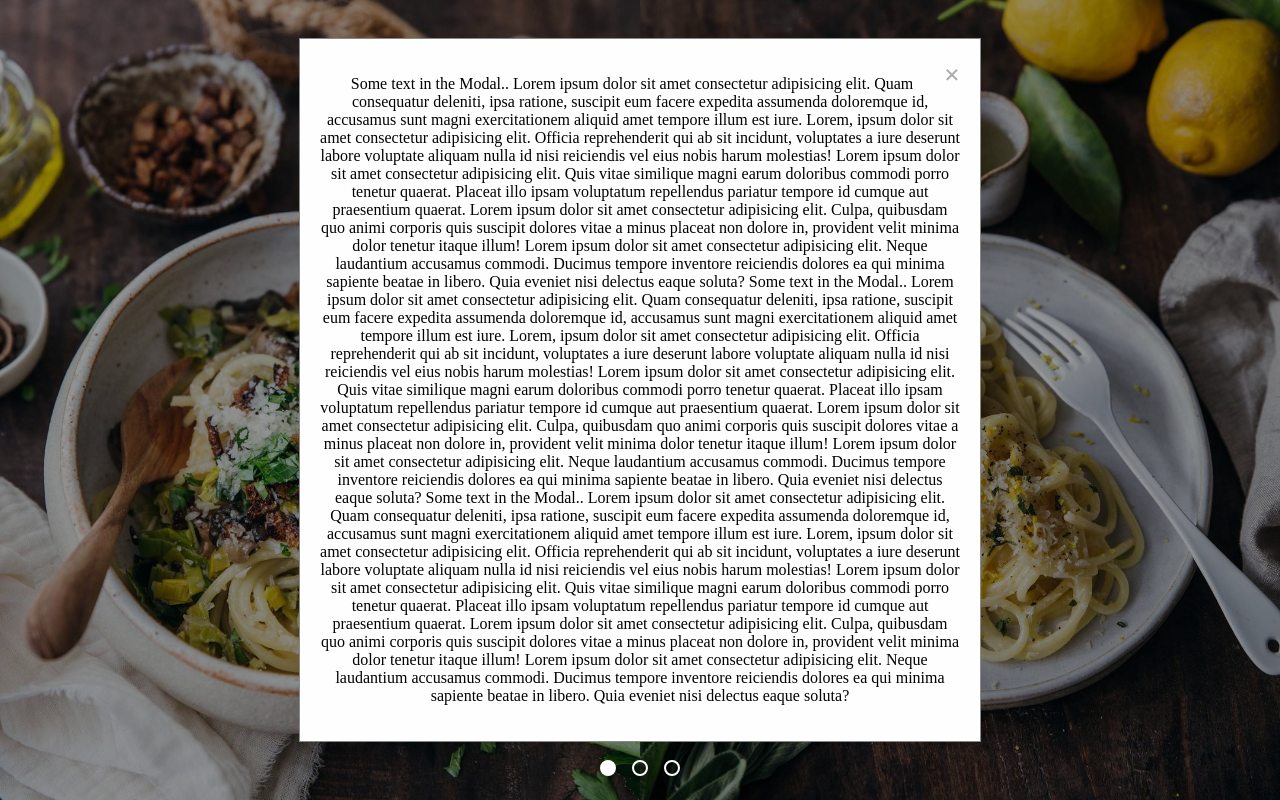
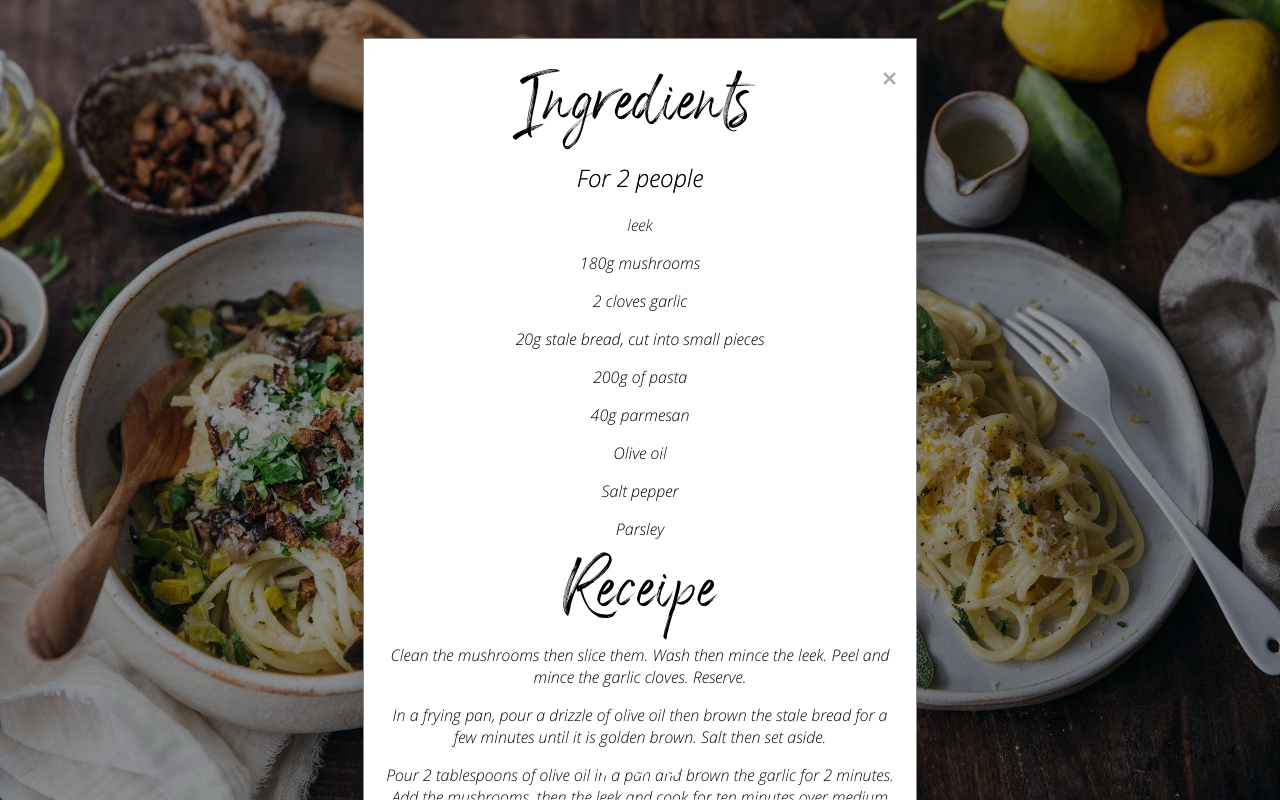
Before and after one commit to Ali-Doggaz/The_Foodies_Website, a plain HTML site: page index.html in a window 1280 px wide. Both pictures are taken after a click on the button "Receipt". Shown: the top 800 px of the page. Drawn offline with Linux system fonts and the light colour scheme.

Commit message:
fade effect modal + sticky

```diff
--- a/index.html
+++ b/index.html
@@ -80,41 +80,42 @@
 
       <div id="myModal1" class="modal">
         <div class="modal-content">
+
           <span class="close">&times;</span>
-          <p>Some text in the Modal.. Lorem ipsum dolor sit amet consectetur adipisicing elit. Quam consequatur
-            deleniti, ipsa ratione, suscipit eum facere expedita assumenda doloremque id, accusamus sunt magni
-            exercitationem aliquid amet tempore illum est iure. Lorem, ipsum dolor sit amet consectetur adipisicing
-            elit. Officia reprehenderit qui ab sit incidunt, voluptates a iure deserunt labore voluptate aliquam nulla
-            id nisi reiciendis vel eius nobis harum molestias! Lorem ipsum dolor sit amet consectetur adipisicing elit.
-            Quis vitae similique magni earum doloribus commodi porro tenetur quaerat. Placeat illo ipsam voluptatum
-            repellendus pariatur tempore id cumque aut praesentium quaerat. Lorem ipsum dolor sit amet consectetur
-            adipisicing elit. Culpa, quibusdam quo animi corporis quis suscipit dolores vitae a minus placeat non dolore
-            in, provident velit minima dolor tenetur itaque illum! Lorem ipsum dolor sit amet consectetur adipisicing
-            elit. Neque laudantium accusamus commodi. Ducimus tempore inventore reiciendis dolores ea qui minima
-            sapiente beatae in libero. Quia eveniet nisi delectus eaque soluta? Some text in the Modal.. Lorem ipsum
-            dolor sit amet consectetur adipisicing elit. Quam consequatur deleniti, ipsa ratione, suscipit eum facere
-            expedita assumenda doloremque id, accusamus sunt magni exercitationem aliquid amet tempore illum est iure.
-            Lorem, ipsum dolor sit amet consectetur adipisicing elit. Officia reprehenderit qui ab sit incidunt,
-            voluptates a iure deserunt labore voluptate aliquam nulla id nisi reiciendis vel eius nobis harum molestias!
-            Lorem ipsum dolor sit amet consectetur adipisicing elit. Quis vitae similique magni earum doloribus commodi
-            porro tenetur quaerat. Placeat illo ipsam voluptatum repellendus pariatur tempore id cumque aut praesentium
-            quaerat. Lorem ipsum dolor sit amet consectetur adipisicing elit. Culpa, quibusdam quo animi corporis quis
-            suscipit dolores vitae a minus placeat non dolore in, provident velit minima dolor tenetur itaque illum!
-            Lorem ipsum dolor sit amet consectetur adipisicing elit. Neque laudantium accusamus commodi. Ducimus tempore
-            inventore reiciendis dolores ea qui minima sapiente beatae in libero. Quia eveniet nisi delectus eaque
-            soluta? Some text in the Modal.. Lorem ipsum dolor sit amet consectetur adipisicing elit. Quam consequatur
-            deleniti, ipsa ratione, suscipit eum facere expedita assumenda doloremque id, accusamus sunt magni
-            exercitationem aliquid amet tempore illum est iure. Lorem, ipsum dolor sit amet consectetur adipisicing
-            elit. Officia reprehenderit qui ab sit incidunt, voluptates a iure deserunt labore voluptate aliquam nulla
-            id nisi reiciendis vel eius nobis harum molestias! Lorem ipsum dolor sit amet consectetur adipisicing elit.
-            Quis vitae similique magni earum doloribus commodi porro tenetur quaerat. Placeat illo ipsam voluptatum
-            repellendus pariatur tempore id cumque aut praesentium quaerat. Lorem ipsum dolor sit amet consectetur
-            adipisicing elit. Culpa, quibusdam quo animi corporis quis suscipit dolores vitae a minus placeat non dolore
-            in, provident velit minima dolor tenetur itaque illum! Lorem ipsum dolor sit amet consectetur adipisicing
-            elit. Neque laudantium accusamus commodi. Ducimus tempore inventore reiciendis dolores ea qui minima
-            sapiente beatae in libero. Quia eveniet nisi delectus eaque soluta?</p>
-        </div>
-      </div>
+          <div class="fade">
+<div>
+            <h1 class="smalltitle sticky " >Ingredients</h1>
+
+          <p>
+
+           <h2>For 2 people</h2>
+
+            <p>leek</p>
+            <p>180g mushrooms</p>
+            <p>2 cloves garlic</p>
+            <p>20g stale bread, cut into small pieces</p>
+            <p>200g of pasta</p>
+            <p> 40g parmesan</p>
+            <p> Olive oil</p>
+            <p>Salt pepper</p>
+            <p>Parsley</p>
+
+          </p></div>
+            <h1 class="smalltitle sticky" >Receipe</h1>
+            <p>
+              Clean the mushrooms then slice them. Wash then mince the leek. Peel and mince the garlic cloves. Reserve. </p>
+
+              <p>In a frying pan, pour a drizzle of olive oil then brown the stale bread for a few minutes until it is golden brown. Salt then set aside. </p>
+
+              <p>Pour 2 tablespoons of olive oil in a pan and brown the garlic for 2 minutes. Add the mushrooms, then the leek and cook for ten minutes over medium heat while stirring. Meanwhile, immerse the pasta in 2 liters of salted water brought to a boil and cook according to the instructions on the package. Remember to keep the pasta cooking water. </p>
+
+              <p>Pour a glass of pasta cooking water over the mushroom - leek mixture then add the Parmesan. Cook for another 5 minutes. Season with salt and pepper. </p>
+
+              <p>Once cooked, pour the pasta into the pan with a little cooking water and mix well.
+
+                <p>Serve the pasta on plates, sprinkle with coarsely chopped flat-leaf parsley, bread croutons and Parmesan cheese.
+          </div>
+      </div>  </div>
       <div id="myModal2" class="modal">
         <div class="modal-content">
           <span class="close">&times;</span>
--- a/style.css
+++ b/style.css
@@ -100,7 +100,17 @@ input:checked + label + .slide {
 
 
 }
-
+.green {
+  color: rgb(180, 255, 180);
+  width: 50px;
+  height: 100%;
+}
+.red {
+  color: rgb(253, 169, 169);
+}
+.white {
+  color: white;
+}
 .hovereffect {
     width: 100%;
     height: 100%;
@@ -141,6 +151,21 @@ opacity: 1;
   @font-face {
     font-family: Tomatoes;
     src: url(Panterick\ [Demo\ Version].ttf);
+  }
+  @font-face {
+    font-family: futura;
+    src: url(OpenSans-LightItalic.ttf);
+  }
+
+  .smalltitle {
+    font-family: Tomatoes ;
+    position: relative;
+    font-size: 70px;
+    top: 0px;
+    bottom: 0px;
+    margin: 10px;
+    font-weight: 100  ;
+    color: rgb(0, 0, 0);
   }
   .hovereffect .title {
     font-family: Tomatoes ;
@@ -194,6 +219,7 @@ opacity: 1;
 
 
   .modal {
+
     display: none; /* Hidden by default */
     position: fixed; /* Stay in place */
     z-index: 1; /* Sit on top */
@@ -209,11 +235,12 @@ opacity: 1;
 
   /* Modal Content/Box */
   .modal-content {
-    background-color: #fefefe;
+    background-color: #ffffff;
+    font-family: futura;
     margin: 3% auto; /* 15% from the top and centered */
     padding: 20px;
     border: 1px solid #888;
-    width: 50% /* Could be more or less, depending on screen size */
+    width: 40% /* Could be more or less, depending on screen size */
   }
 
   /* The Close Button */
@@ -233,3 +260,31 @@ opacity: 1;
   .overlay:hover {
     background-color: rgba(0, 0, 0, 0.3);
   }
+  .fade {
+    width: 100%;
+    margin: auto;
+    background-image: linear-gradient(
+      transparent 12%, currentColor 30% , currentColor 70% ,
+      transparent 888%
+    );
+    background-clip: text;
+    -webkit-background-clip: text;
+    background-attachment: fixed;
+  }
+  .fade p {
+    color: transparent;
+  }
+  h1.sticky {
+    position: -webkit-sticky;
+    position: sticky;
+    top: 0;
+
+    padding:0 px;
+
+  }
+  p,h2{
+    text-align: center;
+    padding: 0;
+margin: 10;
+font-weight: 100;
+  }
```
Also changed, not shown: Futura Medium.otf (added), OpenSans-LightItalic.ttf (added).
